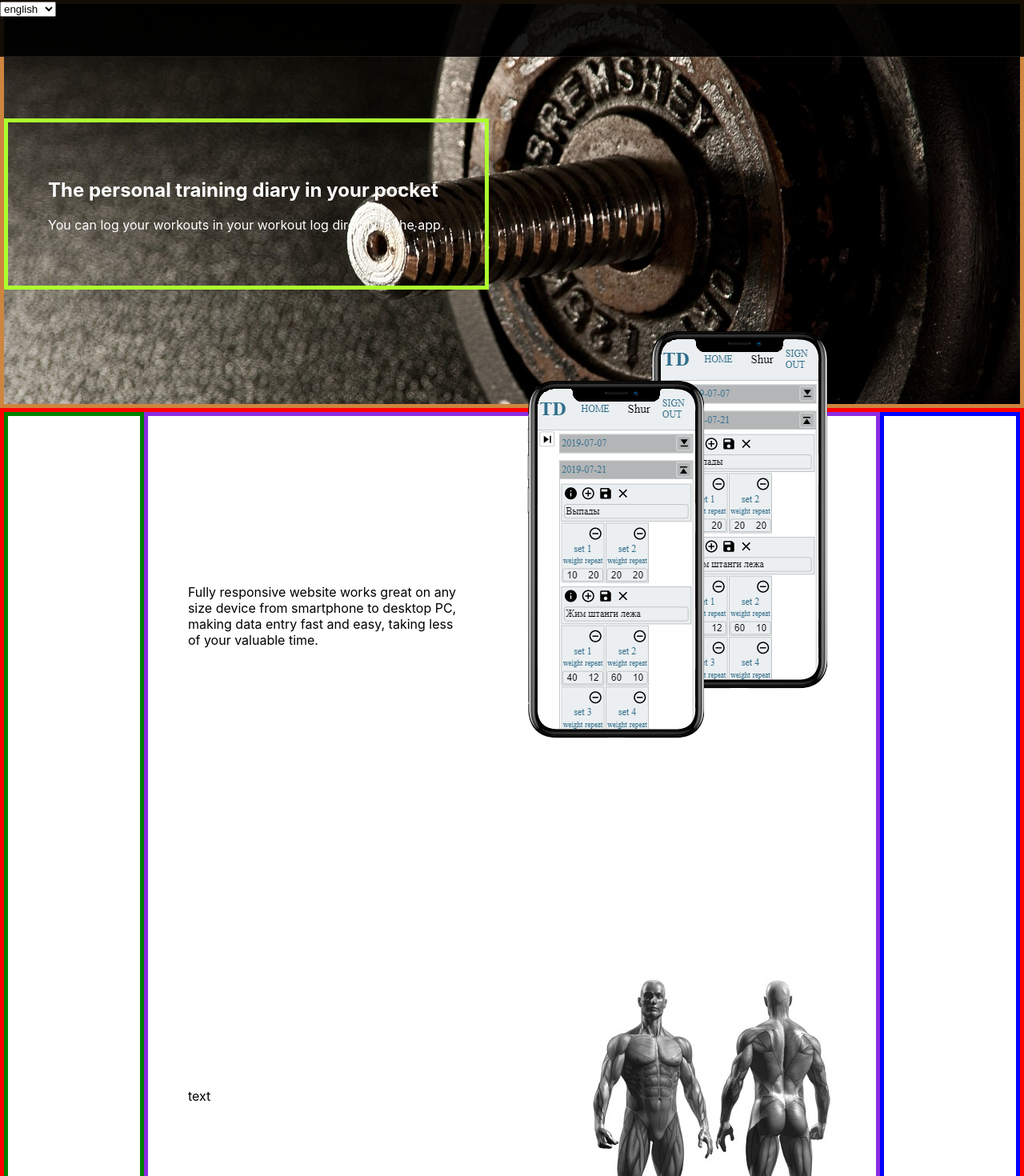
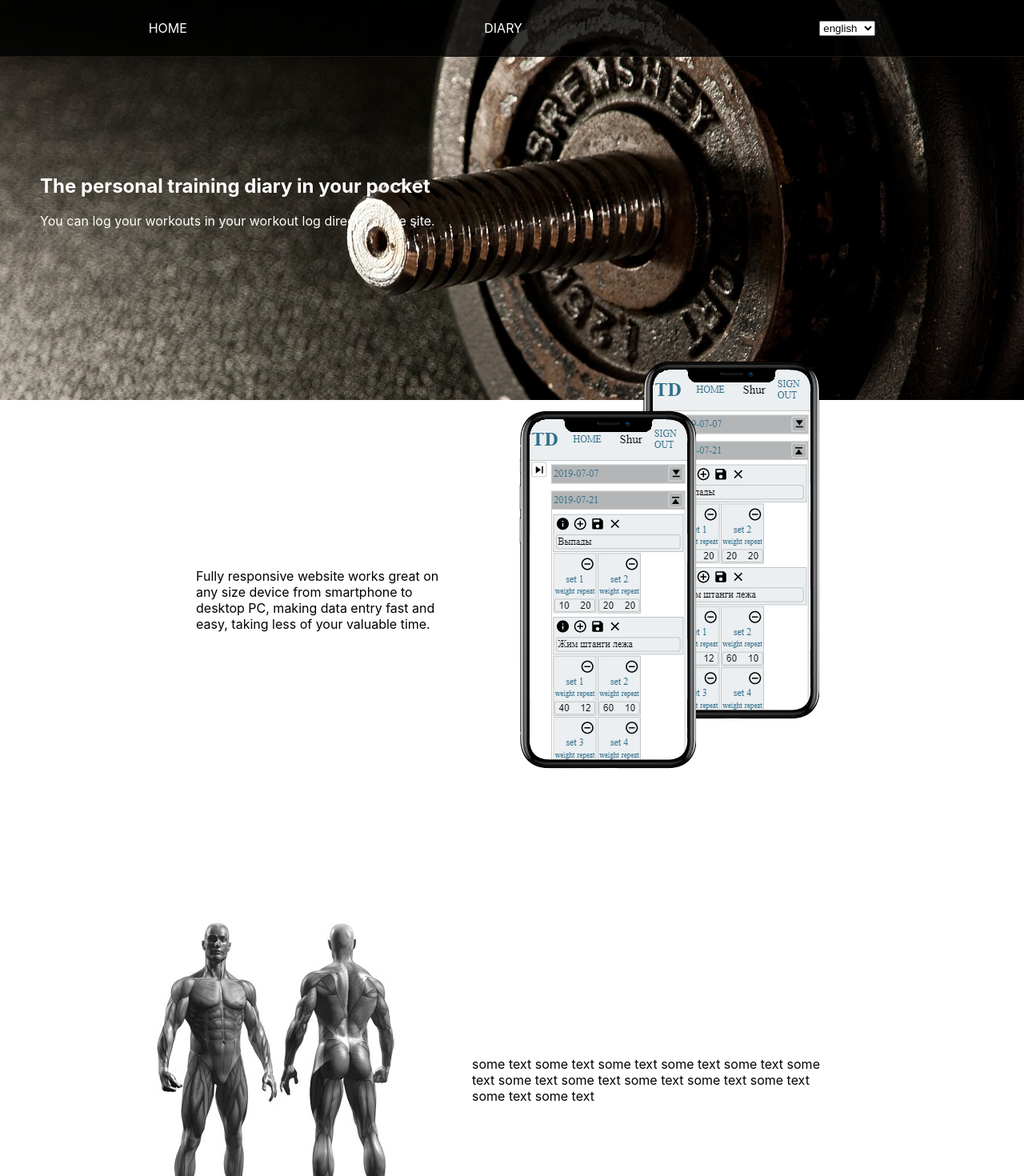
Before and after one commit to Shurap/workout, a React (Create React App) app: page / in a window 1280 px wide. Shown: the top 1470 px of the page at 80% size. Built offline with nearby package versions, Linux system fonts and the light colour scheme.

Commit message:
work with homepage

```diff
--- a/src/components/App/App.module.css
+++ b/src/components/App/App.module.css
@@ -1,6 +1,6 @@
 .app {
   /* display: flex; */
   /* border: 5px solid red; */
-  /* margin: 0px; */
-  /* padding: 0px; */
+  margin: 0px;
+  padding: 0px;
 }
--- a/src/components/Footer/Footer.module.css
+++ b/src/components/Footer/Footer.module.css
@@ -1,9 +1,9 @@
 .footer {
-  border: 2px solid green;
+  /* border: 2px solid green; */
   /* position: absolute; */
   bottom: 0px;
   /* clear: both; */
-  background-color: rgba(0, 0, 0, 0.9);
+  background-color: rgba(0, 0, 0, 0.8);
   height: 70px;
   width: 100%;
 }
--- a/src/components/Header/Header.jsx
+++ b/src/components/Header/Header.jsx
@@ -1,12 +1,15 @@
 import React from 'react';
+import { Link } from 'react-router-dom';
 import styles from './Header.module.css';
 import SwitcherLang from './SwitcherLang';
 import withTranslator from '../../hocs/withTranslator/withTranslator';
 
-const Header = () => {
+const Header = (props) => {
 
   return (
     <div className={styles.header}>
+      <Link className={styles.links} to='/home'>{props.dictionary.headerHome}</Link>
+      <Link className={styles.links} to='/diary'>{props.dictionary.headerDiary}</Link>
       <SwitcherLang />
     </div>
   )
--- a/src/components/Header/Header.module.css
+++ b/src/components/Header/Header.module.css
@@ -1,9 +1,18 @@
 .header {
+  display: flex;
+  justify-content: space-around;
+  align-items: center;
   border-bottom: 1px solid rgb(26, 25, 25);
-  background-color: rgba(0, 0, 0, 0.9);
+  background-color: rgba(0, 0, 0, 0.8);
   position: fixed;
   top: 0px;
   height: 70px;
   width: 100%;
   z-index: 100;
 }
+
+.links {
+    text-transform: uppercase;
+    text-decoration: none;
+    color: white;
+}
--- a/src/components/PageHome/Article.jsx
+++ b/src/components/PageHome/Article.jsx
@@ -2,9 +2,12 @@ import React from 'react';
 import styles from './Article.module.css';
 
 const Article = (props) => {
+
+  const articleOrder = { order: props.order }
+
   return (
     <div className={styles.article}>
-      <div className={styles.wrapperText}>
+      <div className={styles.wrapperText} style={articleOrder}>
         <p>{props.text}</p>
       </div>
       <div className={styles.wrapperImage}>
--- a/src/components/PageHome/Article.module.css
+++ b/src/components/PageHome/Article.module.css
@@ -1,6 +1,7 @@
 .article {
   /* border: 5px solid blue; */
   display: flex;
+  justify-content: space-between;
   height: 500px;
   margin-bottom: 100px;
 }
@@ -9,6 +10,7 @@
   /* border: 5px solid orangered; */
   display: flex;
   align-items: center;
+  justify-content: center;
   padding: 50px;
   color: black;
   width: 50%;
@@ -17,7 +19,8 @@
 .wrapperImage {
   /* border: 5px solid green; */
   display: flex;
-  align-items: flex-end;
+  /* align-items: flex-end; */
+  align-items: center;
 }
 
 .image {
--- a/src/components/PageHome/PageHome.jsx
+++ b/src/components/PageHome/PageHome.jsx
@@ -18,9 +18,9 @@ const PageHome = (props) => {
       <div className={styles.pageContext}>
         <div className={styles.fieldLeft}></div>
         <div className={styles.fieldCenter}>
-          <Article image={picturePhones} text={props.dictionary.textOnHomePage} />
-          <Article image={pictureMuscle} text={props.dictionary.text} />
-          <Article image={pictureTest} text={props.dictionary.text} />
+          <Article image={picturePhones} text={props.dictionary.textOnHomePage} order='0' />
+          <Article image={pictureMuscle} text={props.dictionary.text} order='1' />
+          <Article image={pictureTest} text={props.dictionary.text} order='0' />
         </div>
         <div className={styles.fieldRight}></div>
       </div>
--- a/src/components/PageHome/PageHome.module.css
+++ b/src/components/PageHome/PageHome.module.css
@@ -1,5 +1,5 @@
 .backgroundPicture {
-  border: 5px solid peru;
+  /* border: 5px solid peru; */
   display: flex;
   align-items: center;
   height: 500px;
@@ -12,7 +12,7 @@
 }
 
 .wrapperText {
-  border: 5px solid greenyellow;
+  /* border: 5px solid greenyellow; */
   /* margin-top: 100px; */
   /* padding-top: 100px; */
   color: white;
@@ -20,7 +20,7 @@
 }
 
 .pageContext {
-  border: 5px solid red;
+  /* border: 5px solid red; */
   background-color: white;
   display: flex;
   justify-content: space-between;
@@ -32,16 +32,16 @@
 }
 
 .fieldLeft {
-  border: 5px solid green;
-  width: 25%;
+  /* border: 5px solid green; */
+  width: 30%;
 }
 
 .fieldCenter {
-  border: 5px solid blueviolet;
+  /* border: 5px solid blueviolet; */
   /* flex-grow: 3; */
 }
 
 .fieldRight {
-  border: 5px solid blue;
-  width: 25%;
+  /* border: 5px solid blue; */
+  width: 30%;
 }
--- a/src/hocs/withTranslator/dictionary.js
+++ b/src/hocs/withTranslator/dictionary.js
@@ -1,18 +1,22 @@
 const dictionary = {
   'en': {
-    text: 'text',
+    text: 'some text some text some text some text some text some text some text some text some text some text some text some text some text ',
     textOnFirstImage: 'The personal training diary in your pocket',
-    smalltextOnFirstImage: 'You can log your workouts in your workout log directly in the app.',
+    smalltextOnFirstImage: 'You can log your workouts in your workout log directly in the site.',
     textOnHomePage: `Fully responsive website works great on any size device from smartphone to
-                     desktop PC, making data entry fast and easy, taking less of your valuable time.`
+                     desktop PC, making data entry fast and easy, taking less of your valuable time.`,
+    headerHome: 'Home',
+    headerDiary: 'Diary',
   },
   'ru': {
-    text: 'текст',
+    text: 'какой-то текст какой-то текст какой-то текст какой-то текст какой-то текст какой-то текст какой-то текст какой-то текст какой-то текст ',
     textOnFirstImage: 'Персональный дневник тренировок у тебя в кармане',
-    smalltextOnFirstImage: 'Вы можете сохранять свои тренировки в журнале прямо в приложении.',
+    smalltextOnFirstImage: 'Вы можете сохранять свои тренировки в журнале прямо на сайте.',
     textOnHomePage: `Полностью адаптивный веб-сайт отлично работает на устройствах любого размера,
                      от смартфона до настольного ПК, делая ввод данных быстрым и простым, занимая
-                     меньше вашего драгоценного времени.`
+                     меньше вашего драгоценного времени.`,
+    headerHome: 'Домой',
+    headerDiary: 'Дневник',
   }
 }
 
```
